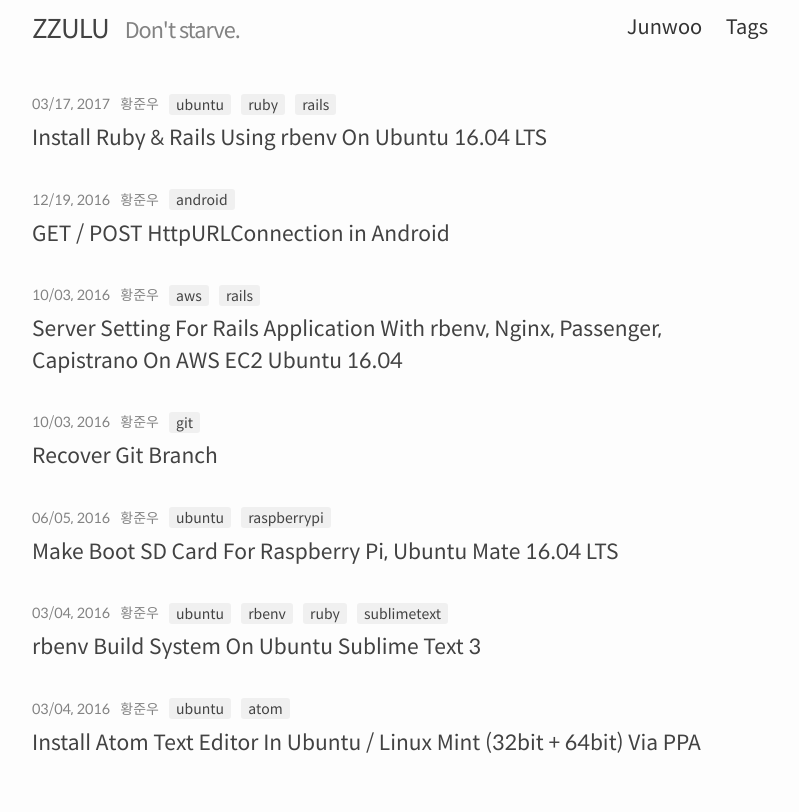
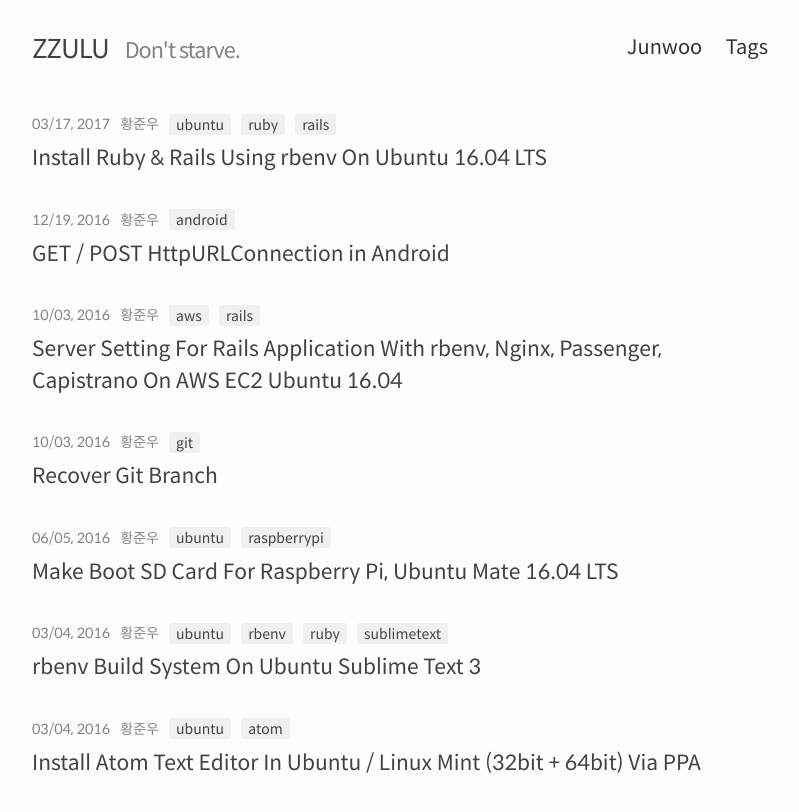
Before and after one commit to capollux/blog, a Jekyll site: the page built from index.html, in a window 1280 px wide. Shown: the top 812 px of the page, without its empty margins (240-1039 px from the left). Built offline with Jekyll 4.4.1, drawn with Linux system fonts in a browser that asks for light colours; some web fonts are replaced; the list of posts is cut into pages by our own code.

Commit message:
Add padding-top to site-header

```diff
--- a/_sass/minima-extensions/_layout.scss
+++ b/_sass/minima-extensions/_layout.scss
@@ -46,10 +46,17 @@
  * Site header
  */
 .site-header {
+  padding-top: 20px;
   min-height: 56px;
 
   // Positioning context for the mobile navigation icon
   position: relative;
+}
+
+@include media-query($on-palm) {
+  .site-header {
+    padding-top: 0px;
+  }
 }
 
 .site-title {
```
